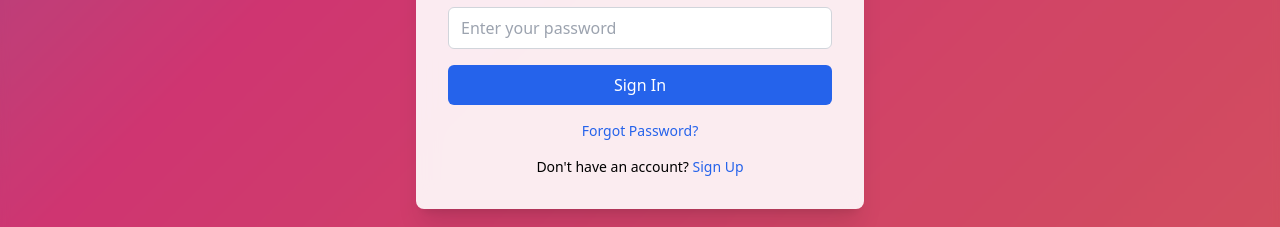
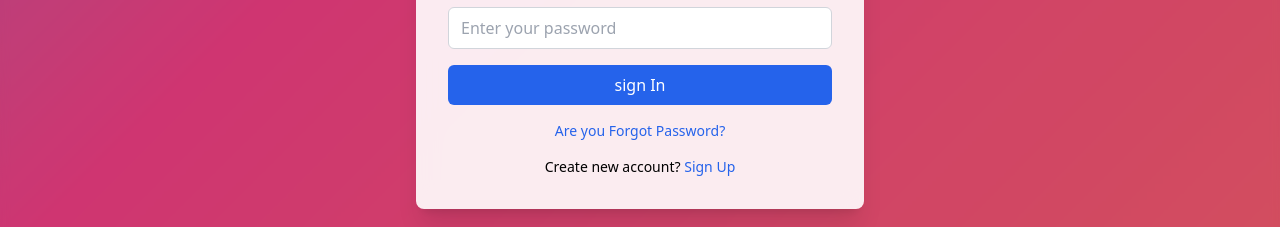
Before and after one commit to maheshpatil369/learning_react_17, a React (Vite) app in the folder project errorr/: page / in a window 1280 px wide. Shown: the part 417-644 px from the top of the page. Built offline with nearby package versions, Linux system fonts and the light colour scheme.

Commit message:
Minor changes

```diff
--- a/project errorr/src/components/Button.tsx
+++ b/project errorr/src/components/Button.tsx
@@ -14,7 +14,7 @@ export const Button: React.FC<ButtonProps> = ({
   const baseStyles = "w-full py-2 px-4 rounded-md font-medium transition-all duration-200 transform hover:scale-[1.02] disabled:opacity-50";
   const variants = {
     primary: "bg-blue-600 text-white hover:bg-blue-700",
-    secondary: "bg-gray-200 text-gray-800 hover:bg-gray-300"
+    secondary: "bg-gray-xxx200 text-gray-800 hover:bg-gray-300"
   };
 
   return (
--- a/project errorr/src/pages/ForgotPassword.tsx
+++ b/project errorr/src/pages/ForgotPassword.tsx
@@ -37,7 +37,7 @@ export const ForgotPassword: React.FC<{ onNavigate: (page: string) => void }> =
       ) : (
         <div className="text-center">
           <p className="text-green-600 mb-4">
-            Password reset instructions have been sent to your email!
+            Password reset instructions have been sent to your registered email!
           </p>
           <Button variant="secondary" onClick={() => onNavigate('login')}>
             Back to Login
--- a/project errorr/src/pages/Login.tsx
+++ b/project errorr/src/pages/Login.tsx
@@ -44,7 +44,7 @@ export const Login: React.FC<{ onNavigate: (page: string) => void }> = ({ onNavi
           </div>
         )}
         <Button type="submit" isLoading={isLoading}>
-          Sign In
+          sign In
         </Button>
       </form>
       <div className="mt-4 text-center text-sm">
@@ -52,11 +52,11 @@ export const Login: React.FC<{ onNavigate: (page: string) => void }> = ({ onNavi
           onClick={() => onNavigate('forgot-password')}
           className="text-blue-600 hover:underline"
         >
-          Forgot Password?
+          Are you Forgot Password?
         </button>
       </div>
       <div className="mt-4 text-center text-sm">
-        Don't have an account?{' '}
+        Create new account?{' '}
         <button
           onClick={() => onNavigate('signup')}
           className="text-blue-600 hover:underline"
```
